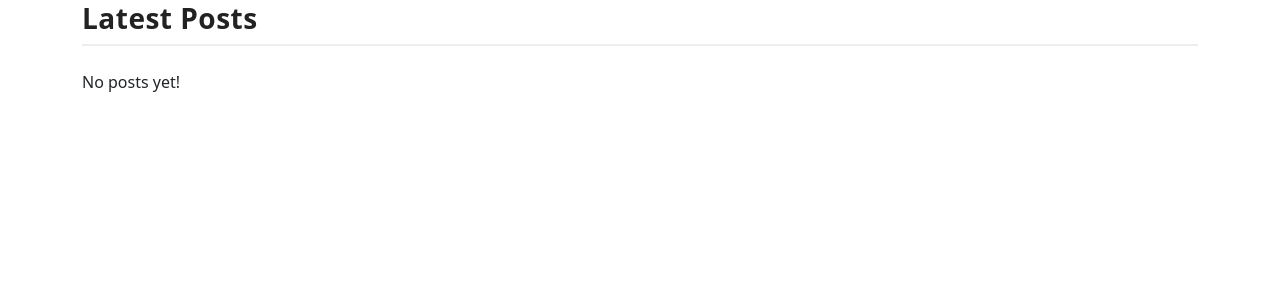
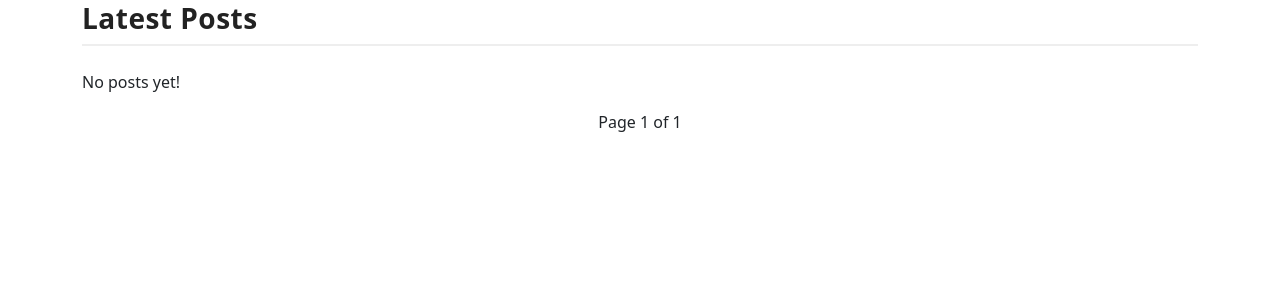
Before and after one commit to hiscloan/blogsite, a Django app: page / in a window 1280 px wide. Shown: the part 175-481 px from the top of the page. Run offline with Django 5.2, Linux system fonts and the light colour scheme; data that the repository does not hold is empty; some libraries are stand-ins or nearby versions.

Commit message:
Added pagination and a fiverr button

```diff
--- a/blog/templates/blog/about.html
+++ b/blog/templates/blog/about.html
@@ -21,6 +21,10 @@
             <a href="https://www.linkedin.com/in/thorin-pickard-19b692289/" target="_blank" class="btn btn-outline-primary">
               <i class="bi bi-linkedin"></i> LinkedIn
             </a>
+            <a href="https://www.fiverr.com/thorin_pickard" target="_blank" class="btn btn-outline-success">
+              <img src="{% static 'blog/fiverr.svg' %}" alt="Fiverr" style="height: 1em; vertical-align: middle; margin-right: 5px;">
+              Fiverr
+            </a>
         </div>
     </div>
         <a href="{% url 'blog-home' %}" class="btn btn-outline-primary mt-3">To the Blog!</a>
--- a/blog/templates/blog/home.html
+++ b/blog/templates/blog/home.html
@@ -5,7 +5,7 @@
 {% block content %}
     <h2 class="section-heading">Latest Posts</h2>
 
-    {% for post in posts %}
+    {% for post in page_obj %}
         <article>
             <div class="post-card mb-4 p-3">
                 <h4 class="post-title mb-2">{{ post.title }}</h4>
@@ -22,4 +22,16 @@
     {% empty %}
         <p>No posts yet!</p>
     {% endfor %}
+        <div class="pagination justify-content-center">
+            {% if page_obj.has_previous %}
+              <a href="?page={{ page_obj.previous_page_number }}">« Prev</a>&nbsp;
+            {% endif %}
+
+            <span>Page {{ page_obj.number }} of {{ page_obj.paginator.num_pages }}</span>
+
+            {% if page_obj.has_next %}
+              &nbsp;<a href="?page={{ page_obj.next_page_number }}">Next »</a>
+            {% endif %}
+        </div>
+
 {% endblock %}
--- a/blog/views.py
+++ b/blog/views.py
@@ -12,6 +12,7 @@ class PostListView(ListView):
     template_name = 'blog/home.html'
     context_object_name = 'posts'
     ordering = ['-published']
+    paginate_by = 5
 
 class PostDetailView(DetailView):
     model = Post
```
Also changed, not shown: blog/static/blog/fiverr.svg (added).
